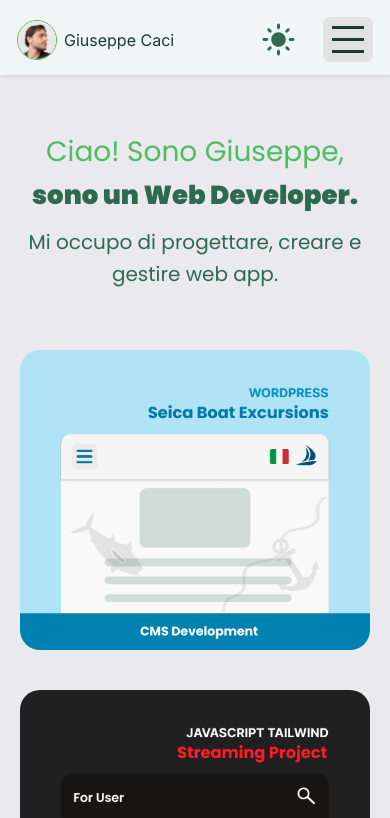
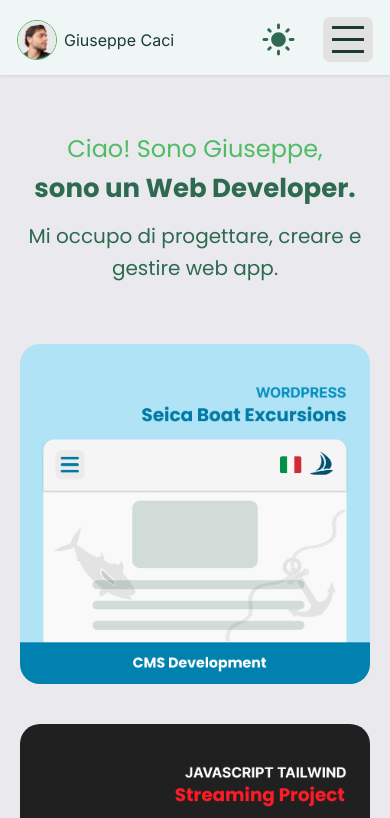
Before and after one commit to GiuseppeCaci/React-Sass-My-Portfolio, a React (Vite) app: page / in a window 390 px wide. Shown: the top 818 px of the page. Built offline with nearby package versions, Linux system fonts and the light colour scheme; no server answers.

Commit message:
modificato div progetti

```diff
--- a/src/assets/styles/css/main.css
+++ b/src/assets/styles/css/main.css
@@ -1379,7 +1379,7 @@ button {
     margin: 30px 0px 0px 0px;
   }
   .container-hero h5:nth-child(1) {
-    font-size: 1.75rem;
+    font-size: 1.5rem;
   }
   .container-hero h5:nth-child(3) {
     padding-top: 10px;
@@ -1388,7 +1388,7 @@ button {
   .container-hero h2 {
     padding-top: 0px;
     font-size: 26px;
-    font-weight: 900;
+    font-weight: 700;
   }
 }
 @media (min-width: 600px) and (max-width: 1024px) {
@@ -1533,7 +1533,7 @@ button {
 @media (max-width: 599px) {
   .project-box {
     width: 350px;
-    height: 300px;
+    height: 340px;
     margin-bottom: 20px;
     border-radius: 20px;
     margin-top: 20px;
--- a/src/assets/styles/scss/pages/_home.scss
+++ b/src/assets/styles/scss/pages/_home.scss
@@ -21,7 +21,7 @@
     padding: 25px 25px 0px 25px;
     margin: 30px 0px 0px 0px;
     h5:nth-child(1) {
-      font-size: $font-title-m;
+      font-size: $font-title-s;
     }
     h5:nth-child(3) {
       padding-top: 10px;
@@ -30,7 +30,7 @@
     h2 {
       padding-top: 0px;
       font-size: 26px;
-      font-weight:900;
+      font-weight: $font-weight-bold;
     }
   }
 
@@ -166,7 +166,7 @@
 
   @include respond-to(mobile) {
     width: 350px;
-    height: 300px;
+    height: 340px;
     margin-bottom: 20px;
     border-radius: 20px;
     margin-top: 20px;
```
Also changed, not shown: public/assets/generic/bg-giuseppe-caci.png, 1 other file (tests, documents, lock files or other folders).
